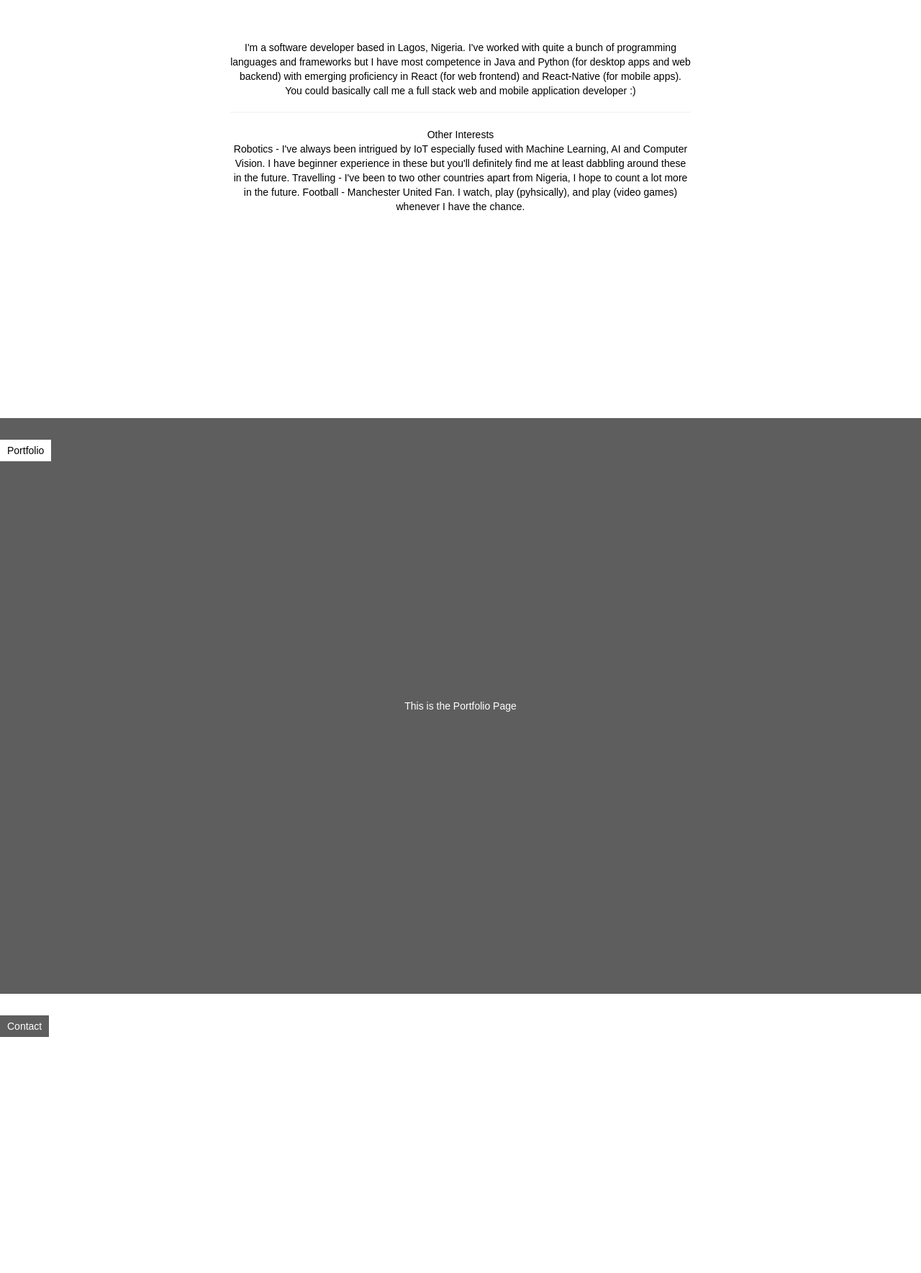
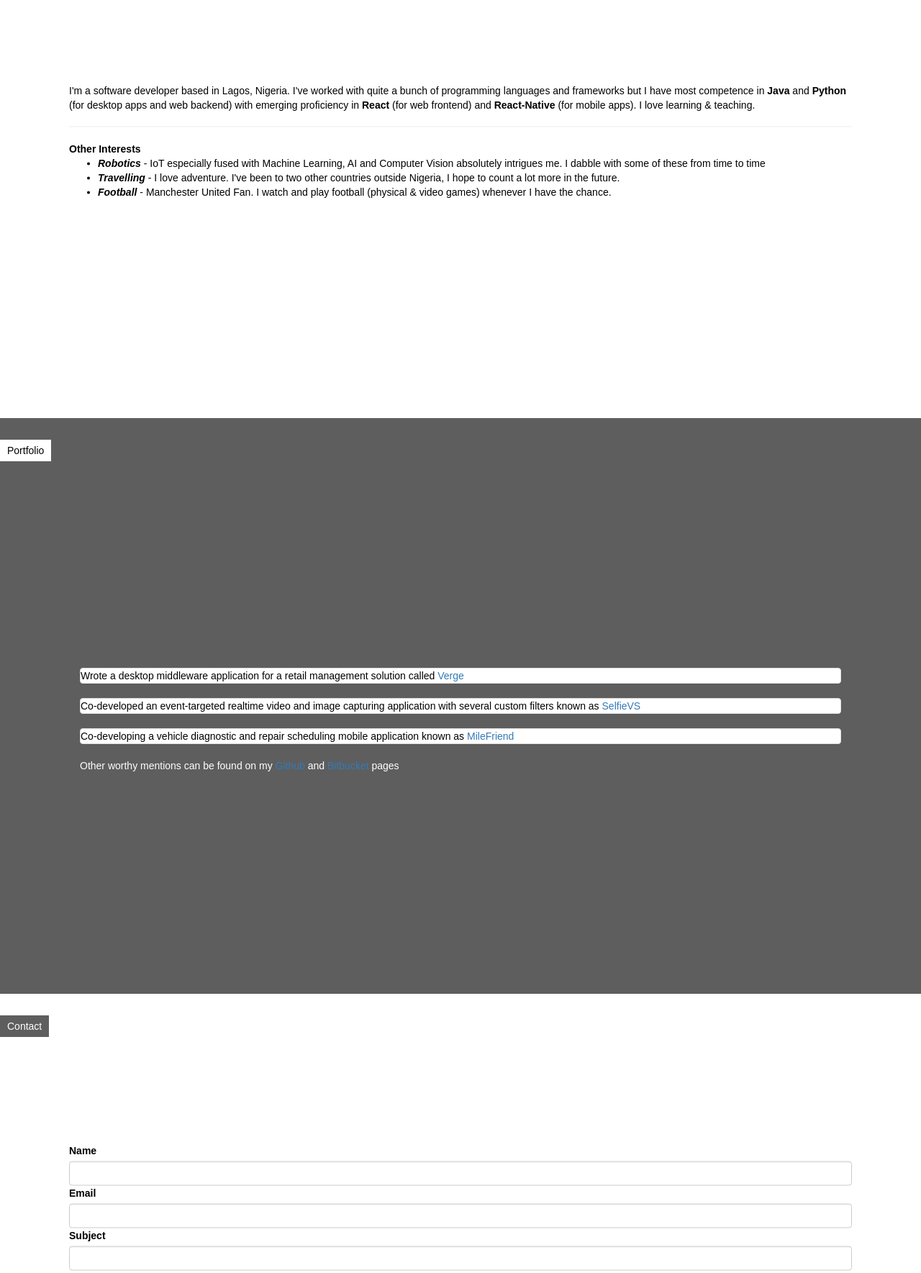
Before and after one commit to yudori/richardoyudo, a React (Create React App) app: page / in a window 1280 px wide. Shown: the part 1019-2788 px from the top of the page at 72% size. Built offline with nearby package versions, Linux system fonts and the light colour scheme.

Commit message:
added content

```diff
--- a/src/App.css
+++ b/src/App.css
@@ -32,13 +32,17 @@
   height: 100%;
 }
 
-.center{
+.center-page{
     position: absolute;
     top: 50%;
     left: 50%;
     transform: translate(-50%, -50%)
 }
 
+.center{
+  margin: 0 auto;
+  text-align: center;
+}
 
 .main-theme{
   background-color: var(--main-color);
--- a/src/components/about.js
+++ b/src/components/about.js
@@ -5,19 +5,21 @@ class About extends React.Component{
         return(
             <div className="page main-theme">
                 <div className="tag-main">About Me</div>
-                <div className="content center">
+                <div className="content center-page">
                     <p>
                     I'm a software developer based in Lagos, Nigeria. I've worked with quite a bunch of programming languages and frameworks but
-                    I have most competence in Java and Python (for desktop apps and web backend) with emerging proficiency in React (for web frontend) and React-Native (for mobile apps).
-                    You could basically call me a full stack web and mobile application developer :)
+                    I have most competence in <b>Java</b> and <b>Python</b> (for desktop apps and web backend) with emerging proficiency in <b>React</b> (for web frontend) and <b>React-Native</b> (for mobile apps).
+                    I love learning & teaching.
                     </p>
                     <hr/>
-                    <span>Other Interests</span>
-                    <p>
-                        Robotics - I've always been intrigued by IoT especially fused with Machine Learning, AI and Computer Vision. I have beginner experience in these but you'll definitely find me at least dabbling around these in the future.
-                        Travelling - I've been to two other countries apart from Nigeria, I hope to count a lot more in the future.
-                        Football - Manchester United Fan. I watch, play (pyhsically), and play (video games) whenever I have the chance.
-                    </p>
+                    <span><strong>Other Interests</strong></span>
+                    <div>
+                        <ul>
+                            <li><em><strong>Robotics</strong></em> - IoT especially fused with Machine Learning, AI and Computer Vision absolutely intrigues me. I dabble with some of these from time to time</li>
+                            <li><em><strong>Travelling</strong></em> - I love adventure. I've been to two other countries outside Nigeria, I hope to count a lot more in the future.</li>
+                            <li><em><strong>Football</strong></em> - Manchester United Fan. I watch and play football (physical & video games) whenever I have the chance.</li>
+                        </ul>
+                    </div>
                 </div>
             </div>
         );
--- a/src/components/contact.js
+++ b/src/components/contact.js
@@ -1,12 +1,44 @@
 import React from 'react';
+import { Button, FormGroup, FormControl, ControlLabel, HelpBlock } from 'react-bootstrap';
+
 
 class Contact extends React.Component{
+    constructor(props) {
+        super(props);
+        this.state = { name: '', email: '', subject: '', message: ''};
+        this.handleChange = this.handleChange.bind(this);
+        this.handleSubmit = this.handleSubmit.bind(this);
+    }
+
+    handleChange(event) {
+        event.preventDefault();
+        this.setState({[event.target.name]: event.target.value});
+    }
+
+    handleSubmit(event) {
+        event.preventDefault();
+        alert(this.state.name + this.state.email+ this.state.subject+ this.state.message);
+        document.location.href = "mailto:xyz@something.com";
+    }
+
     render(){
         return(
             <div className="page main-theme">
                 <div className="tag-main">Contact</div>
-                <div className="center">
-                    This is the Contact Page
+                <div className="content center-page">
+                    <form onSubmit={this.handleSubmit}>
+                        <FormGroup>
+                            <ControlLabel>Name</ControlLabel>
+                            <FormControl type="text" name="name" value={ this.state.name } onChange={ this.handleChange }/>
+                            <ControlLabel>Email</ControlLabel>
+                            <FormControl type="email" name="email" value={ this.state.email } onChange={ this.handleChange }/>
+                            <ControlLabel>Subject</ControlLabel>
+                            <FormControl type="text" name="subject" value={ this.state.subject } onChange={ this.handleChange }/>
+                            <ControlLabel>Message</ControlLabel>
+                            <FormControl componentClass="textarea" placeholder="Hi Richard!" rows="8" name="message" value={ this.state.message } onChange={ this.handleChange }/>
+                        </FormGroup>
+                        <Button type="submit"> Send Message</Button>
+                    </form>
                 </div>
             </div>
         );
--- a/src/components/portfolio.js
+++ b/src/components/portfolio.js
@@ -1,12 +1,30 @@
 import React from 'react';
+import { Panel, Col } from 'react-bootstrap';
 
 class Portfolio extends React.Component{
     render(){
         return(
             <div className="page contrast-theme">
                 <div className="tag-contrast">Portfolio</div>
-                <div className="center">
-                    This is the Portfolio Page
+                <div className="content center-page">
+                    <Col xs={12} md={12}>
+                        <Panel className="main-theme">
+                            Wrote a desktop middleware application for a retail management solution called <a href="http://vergeapp.com">Verge</a>
+                        </Panel>
+                    </Col>
+                    <Col xs={12} md={12}>
+                        <Panel className="main-theme">
+                            Co-developed an event-targeted realtime video and image capturing application with several custom filters known as <a href="http://selfievs.com/">SelfieVS</a>
+                        </Panel>
+                    </Col>
+                    <Col xs={12} md={12}>
+                        <Panel className="main-theme">
+                            Co-developing a vehicle diagnostic and repair scheduling mobile application known as <a href="https://play.google.com/store/apps/details?id=com.milefriend.mobileapp&hl=en">MileFriend</a>
+                        </Panel>
+                    </Col>
+                    <Col xs={12} md={12}>
+                        Other worthy mentions can be found on my <a href="https://github.com/yudori">Github</a> and <a href="https://bitbucket.org/yudori">Bitbucket</a> pages
+                    </Col>
                 </div>
             </div>
         );
--- a/src/container/Details/index.css
+++ b/src/container/Details/index.css
@@ -8,14 +8,13 @@
 .page{
   position: relative;
   width: 100%;
-  min-height: 100vh;
-  padding-top: 100px;
-  padding-bottom: 20px;
-  display:block;
+  height: 100vh;
+  padding: 20px;
   overflow:auto;
-  z-index: 1  ;
 }
 
 .content{
-  width: 50%;
+  margin-top: 20px;
+  width: 85%;
+  text-align: left;
 }
--- a/src/container/Home/index.js
+++ b/src/container/Home/index.js
@@ -8,7 +8,7 @@ class Home extends React.Component{
                             Hi There,
                         </p>);
         const SummaryText = (<p>
-                                I'm a software developer :)
+                                I'm <span><b>Richard Oyudo</b></span>, a software developer :)
                             </p>);
         const Socials = (<div>
                             <a href=""><img className="icon-socials twitter" /></a>
@@ -18,7 +18,7 @@ class Home extends React.Component{
 
         return (
             <div className="home">
-                <div className="center contrast-theme-no-bg">
+                <div className="center-page contrast-theme-no-bg">
                     {Greeting}
                     {SummaryText}
                     {Socials}
--- a/src/index.css
+++ b/src/index.css
@@ -2,6 +2,7 @@ html, body{
   margin: 0;
   padding: 0;
   font-family: sans-serif;
+  font-size: 14px;
   height: 100%;
   width: 100%;
 }
```
